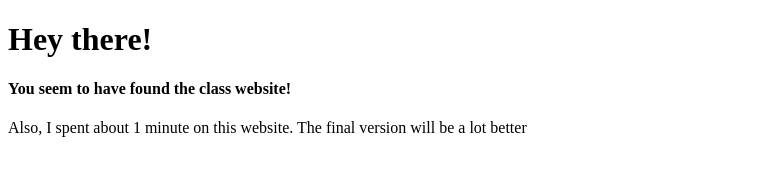
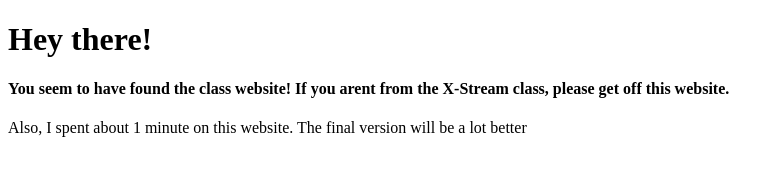
Before and after one commit to ClassHub1/ClassHub1.github.io, a plain HTML site: page index.html in a window 1280 px wide. Shown: the whole page, without its empty margins (0-784 px from the left). Drawn offline with Linux system fonts and the light colour scheme.

Commit message:
test commit

```diff
--- a/index.html
+++ b/index.html
@@ -5,7 +5,7 @@
 </head>
 <body>
 <h1>Hey there!</h1>
-<h4>You seem to have found the class website!</h4>
+<h4>You seem to have found the class website! If you arent from the X-Stream class, please get off this website.</h4>
 <p>Also, I spent about 1 minute on this website. The final version will be a lot better</p>
 </body>
 </html>
```
